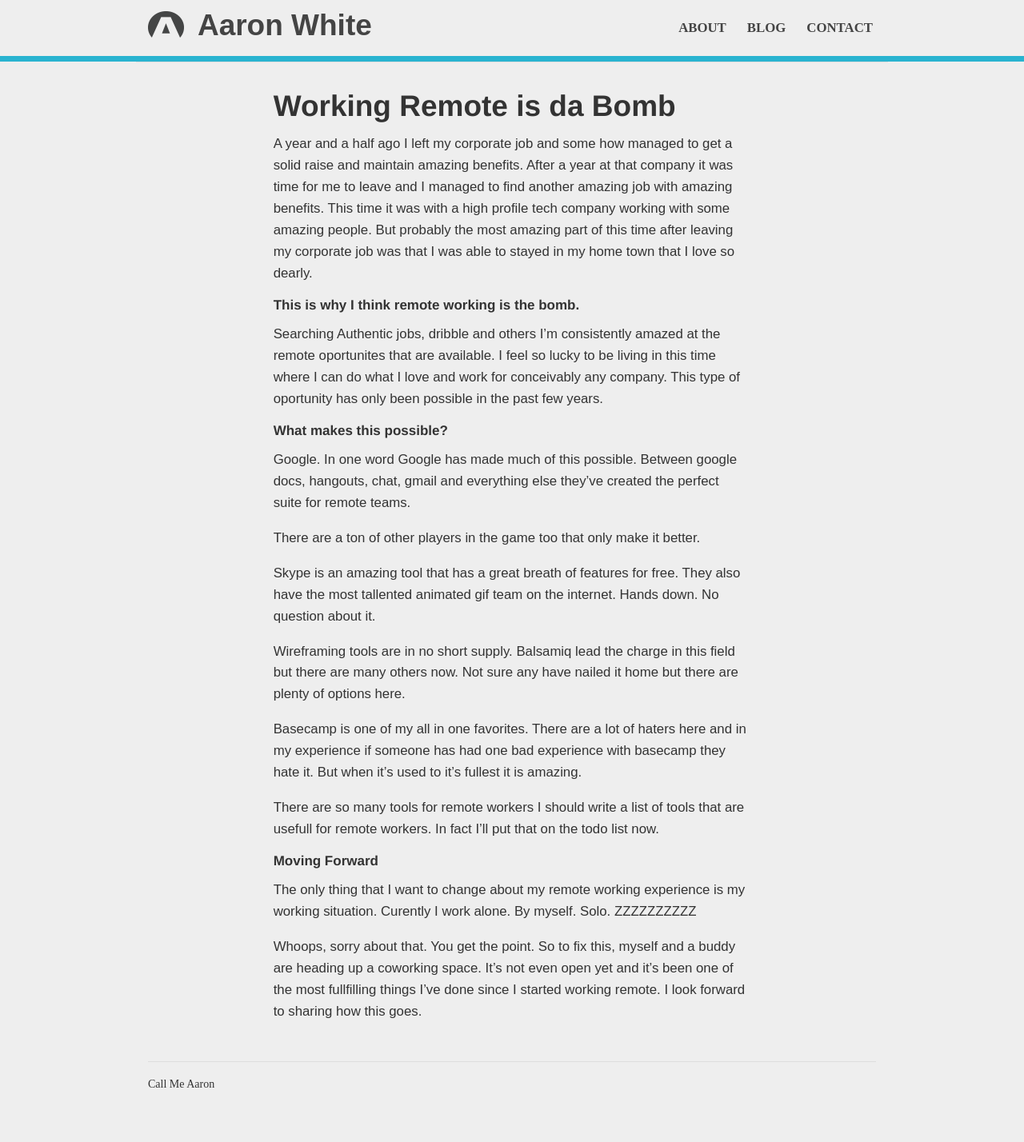
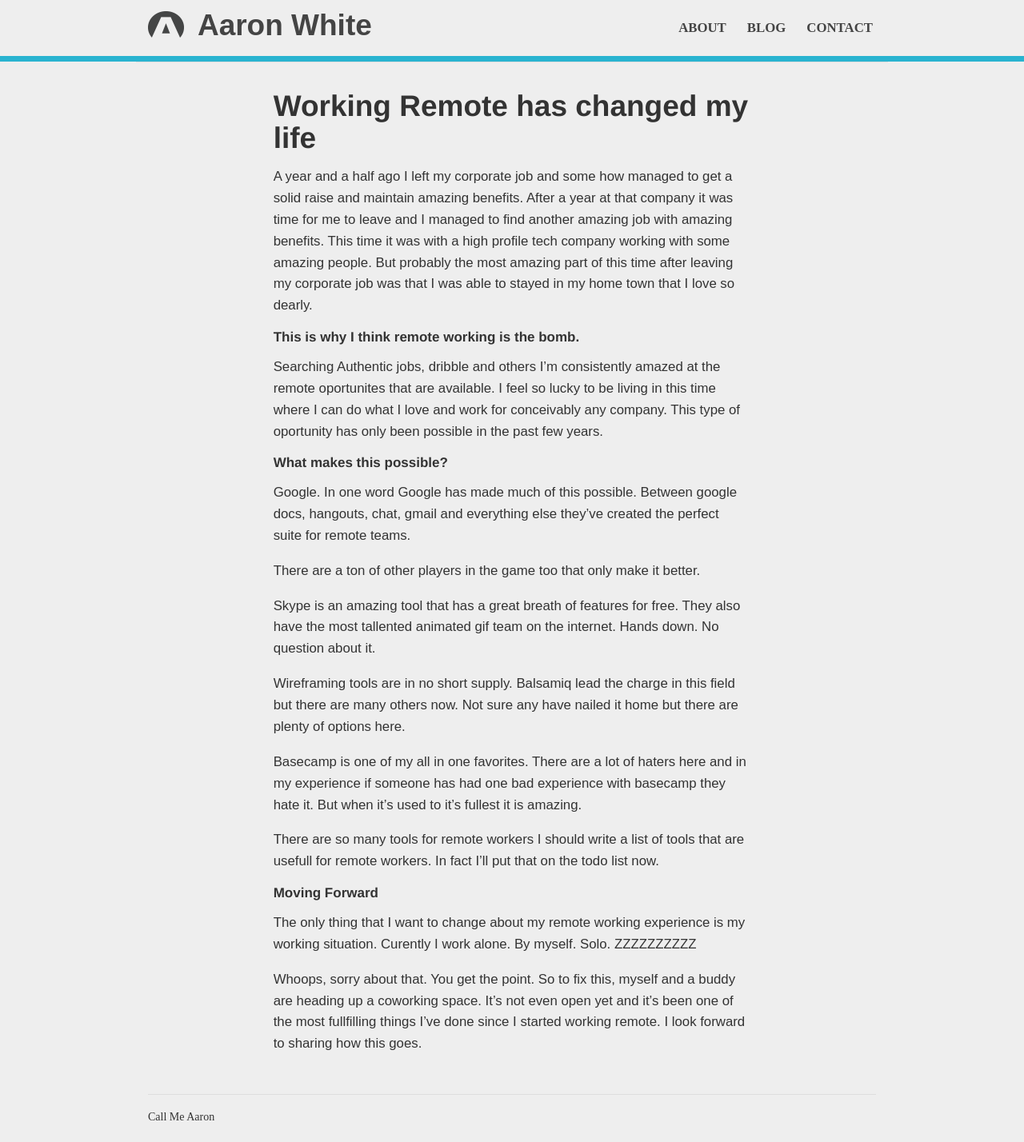
Before and after one commit to internetAaron/call-me-aaron, a Jekyll site: the page built from blog/_posts/2013-01-04-remote-working.markdown, in a window 1280 px wide. Shown: the whole page at 80% size. Built offline with Jekyll 4.4.1, drawn with Linux system fonts in a browser that asks for light colours; nearby versions of some CDN libraries; library files that are not in the unit come from our copies; Markdown is read by kramdown in place of the engine named in the settings; a script that is not in the unit is left out; before the commit the page ends 1387 px from its top, so only the background shows below that.

Commit message:
Changed title.

```diff
--- a/blog/_posts/2013-01-04-remote-working.markdown
+++ b/blog/_posts/2013-01-04-remote-working.markdown
@@ -1,6 +1,6 @@
 ---
 layout: post
-title: Working Remote is da Bomb
+title: Working Remote has changed my life
 date: January 8, 2013
 ---
 
```
